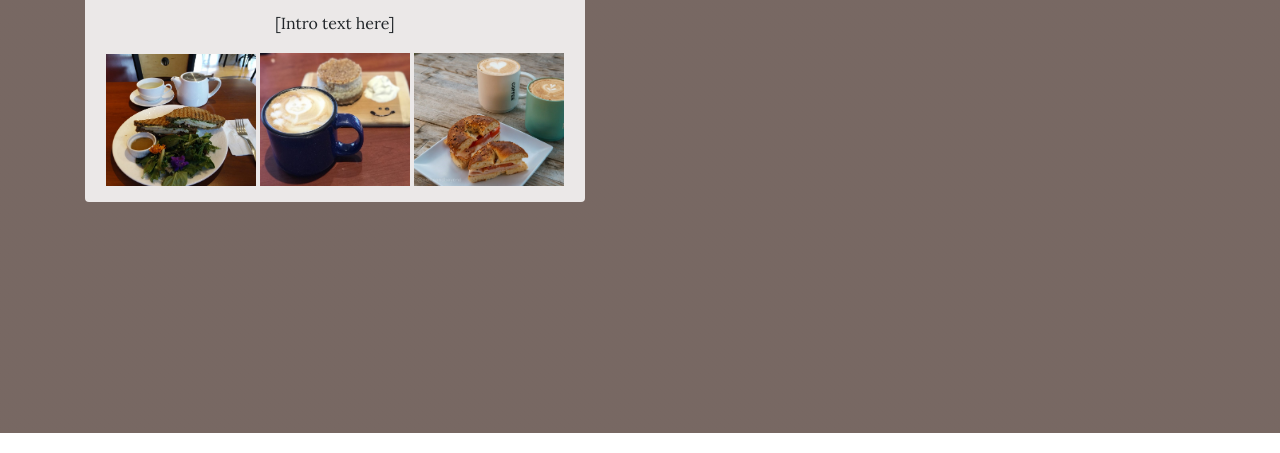
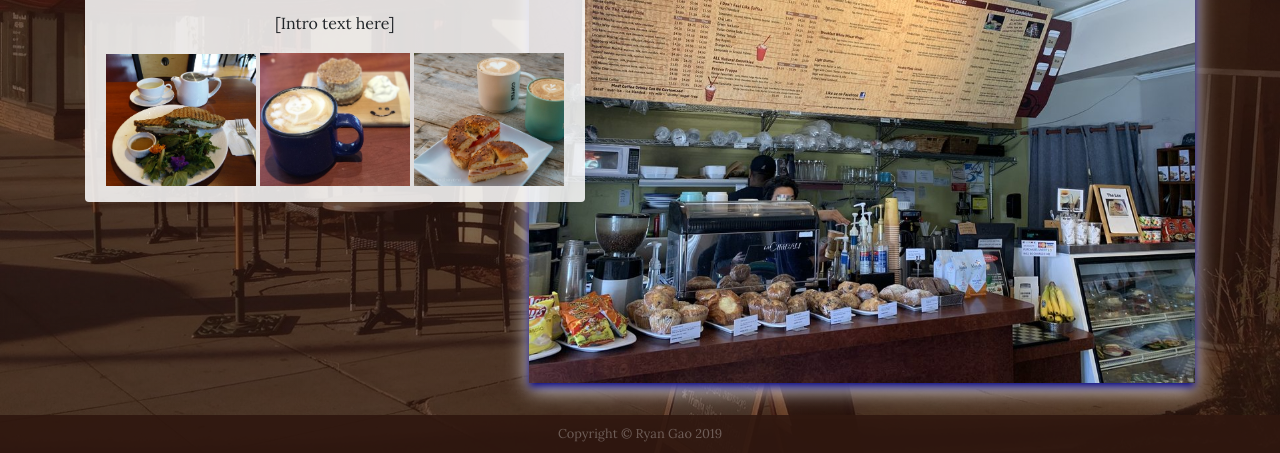
Before and after one commit to rgao/hyper_coffee, a website: page index.html in a window 1280 px wide. Shown: the part 367-820 px from the top of the page. Drawn offline with Linux system fonts and the light colour scheme.

Commit message:
relocated images, ignored unnecessary files

```diff
--- a/css/business-casual.css
+++ b/css/business-casual.css
@@ -6,7 +6,7 @@
 
 body {
   font-family: 'Lora';
-  background: -webkit-gradient(linear, left top, left bottom, from(rgba(47, 23, 15, 0.65))), url("../../images/hyper-coffee.jpg");
+  background: -webkit-gradient(linear, left top, left bottom, from(rgba(47, 23, 15, 0.65))), url("../img/hyper-coffee.jpg");
   background: linear-gradient(rgba(47, 23, 15, 0.65)), url("../img/bg.jpg");
   background-attachment: fixed;
   background-position: center;
--- a/index.html
+++ b/index.html
@@ -66,7 +66,7 @@
   <section class="page-section clearfix">
     <div class="container">
       <div class="intro">
-        <img class="intro-img img-fluid mb-3 mb-lg-0 polaroid" src="../images/hyper-main.jpg" alt="">
+        <img class="intro-img img-fluid mb-3 mb-lg-0 polaroid" src="img/hyper-main.jpg" alt="">
         <div class="intro-text left-0 text-center bg-faded pt-3 rounded">
           <h2 class="section-heading mb-4">
             <span class="section-heading-lower">Intro Title Here</span>
```
Also changed, not shown: img/coffee-cheesecake.jpg (added), img/coffee_icon.png (added), img/hyper-coffee.jpg (added), img/hyper-interior.jpg (added), img/hyper-main.jpg (added), 1 other file.
